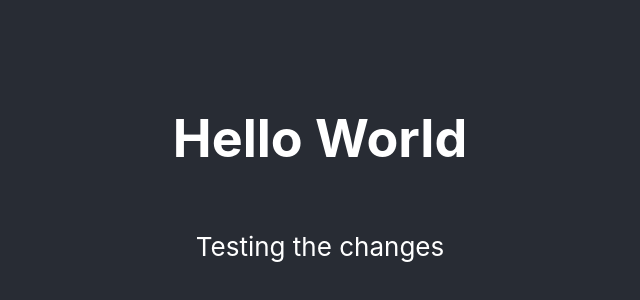
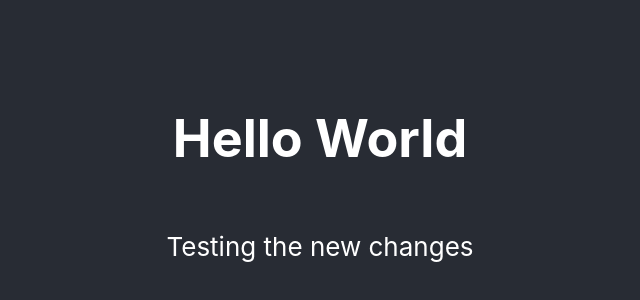
Before and after one commit to uiravi/imravi, a React (Create React App) app: page / in a window 1280 px wide. Shown: the part 220-520 px from the top of the page, without its empty margins (320-960 px from the left). Built offline with nearby package versions, Linux system fonts and the light colour scheme.

Commit message:
testing the new changes

```diff
--- a/src/App.js
+++ b/src/App.js
@@ -7,7 +7,7 @@ function App() {
     <div className="App">
       <header className="App-header">
         <h1>Hello World</h1>
-        <p>Testing the changes</p>
+        <p>Testing the new changes</p>
       </header>
     </div>
   );
```
